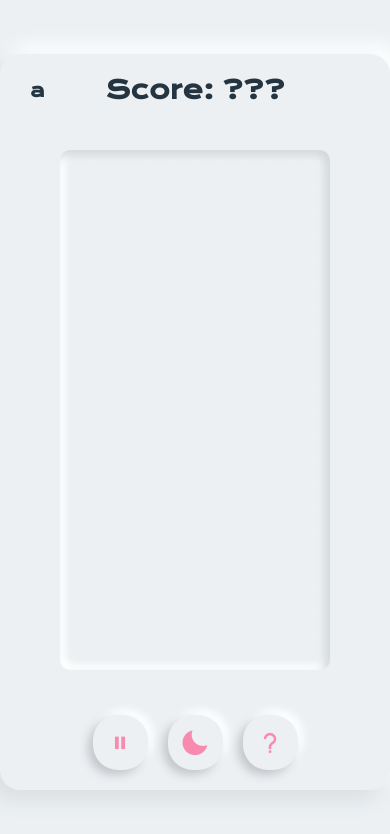
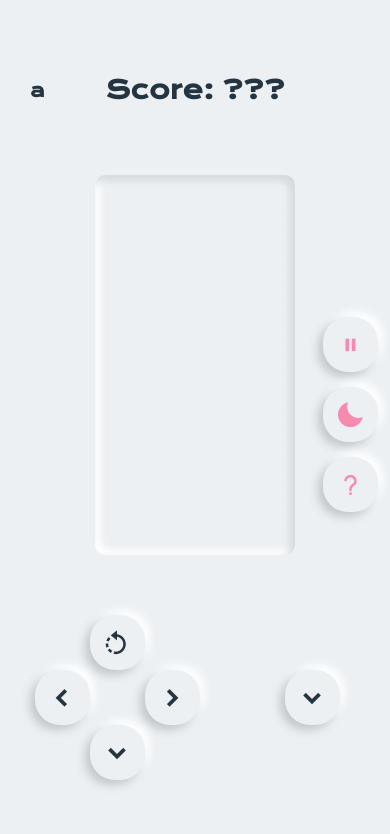
Before and after one commit to luisCorreaCespedes/Squaretrix, a plain HTML site: page index.html in a window 390 px wide. Drawn offline with nearby package versions, Linux system fonts and the light colour scheme.

Commit message:
UI mobile and desktop added

```diff
--- a/css/app.css
+++ b/css/app.css
@@ -145,3 +145,57 @@ i.bxs-sun {
 .btn:active {
     box-shadow: var(--btn-shadow-inset);
 }
+
+.control-section {
+    display: none;
+}
+
+.col {
+    display: flex;
+    align-items: center;
+    justify-content: center;
+    padding: 10px;
+}
+
+.col:nth-child(1) {
+    width: 60%;
+}
+
+.col:nth-child(2) {
+    width: 40%;
+}
+
+.arrow-control {
+    display: grid;
+    grid-template-columns: repeat(3,1fr);
+}
+
+@media only screen and (max-width: 425px) {
+    :root {
+        --block-size: 18px;
+    }
+
+    .game-wrapper {
+        box-shadow: unset;
+        border-radius: unset;
+    }
+
+    .control-section {
+        display: flex;
+    }
+
+    .setting-section {
+        position: absolute;
+        flex-direction: column;
+        bottom: unset;
+        top: 50%;
+        transform: translateY(-50%);
+        right: 2px;
+        padding: unset;
+    }
+
+    .setting-section button {
+        margin-bottom: 15px;
+
+    }
+}
--- a/index.html
+++ b/index.html
@@ -18,6 +18,7 @@
 
     <div class="container">
         <div class="game-wrapper">
+             <!--Information section-->
             <div class="info-section">
                 <span id="score">
                     Score: ???
@@ -27,7 +28,35 @@
                 </span>
             </div>
             <div class="board-section"></div>
-            <div class="control-section"></div>
+             <!--Button section (Mobile)-->
+            <div class="control-section">
+                <div class="col">
+                    <div class="arrow-control">
+                        <div></div>
+                        <button class="btn">
+                            <i class="bx bx-rotate-left"></i>
+                        </button>
+                        <div></div>
+                        <button class="btn">
+                            <i class="bx bxs-chevron-left"></i>
+                        </button>
+                        <div></div>
+                        <button class="btn">
+                            <i class="bx bxs-chevron-right"></i>
+                        </button>
+                        <div></div>
+                        <button class="btn">
+                            <i class="bx bxs-chevron-down"></i>
+                        </button>
+                        <div></div>
+                    </div>
+                </div>
+                <div class="col">
+                    <button class="btn">
+                        <i class="bx bxs-chevron-down"></i>
+                    </button>
+                </div>
+            </div>
             <div class="setting-section">
                 <button class="btn" id="btn-pause">
                     <i class="bx bx-pause"></i>
```
